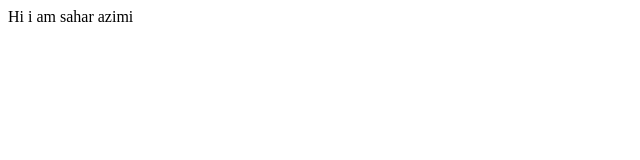
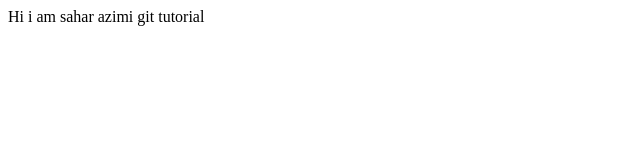
Before and after one commit to saharazimi619/nlp-repo, a plain HTML site: page index.html in a window 1280 px wide. Shown: the full height of the page, 0-640 px from the left. Drawn offline with Linux system fonts and the light colour scheme.

Commit message:
add come text

```diff
--- a/index.html
+++ b/index.html
@@ -7,5 +7,5 @@
 </head>
 <body>
     Hi i am sahar azimi
-</body>
+    git tutorial
 </html>
```
